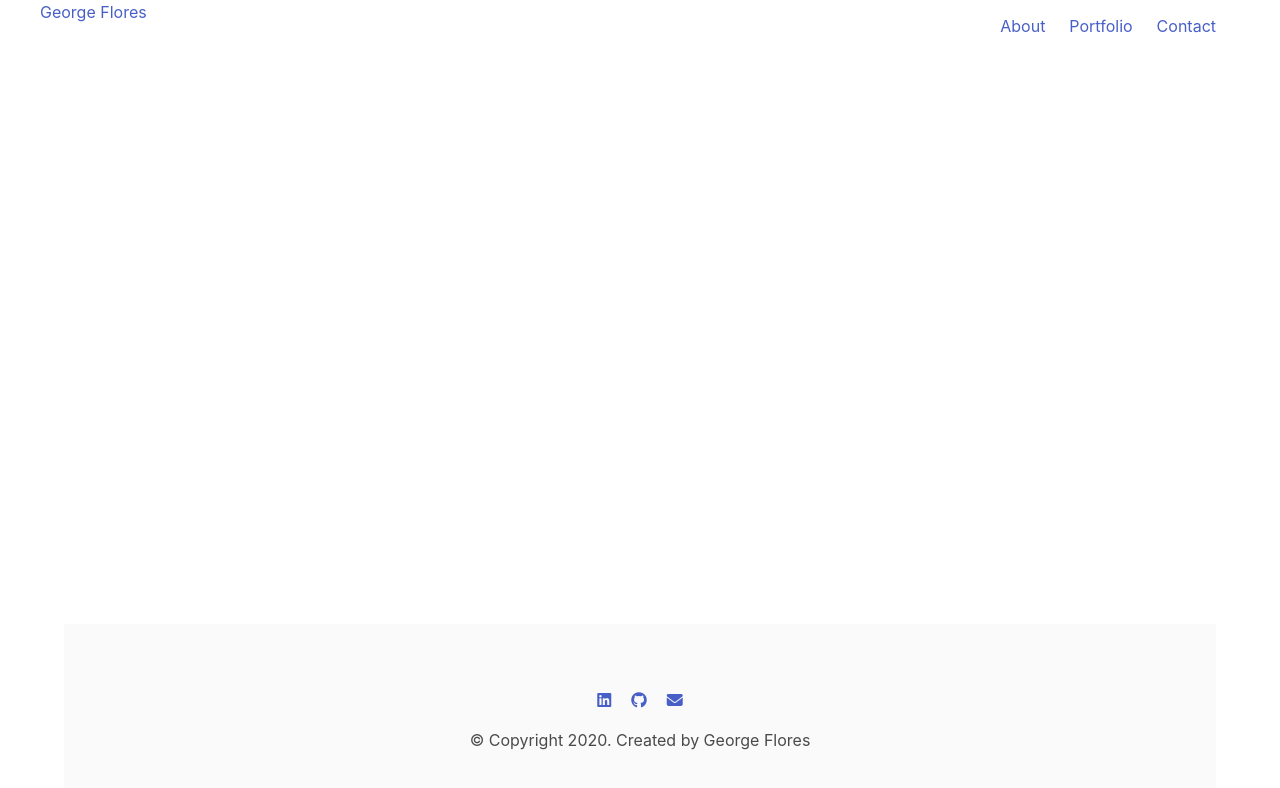
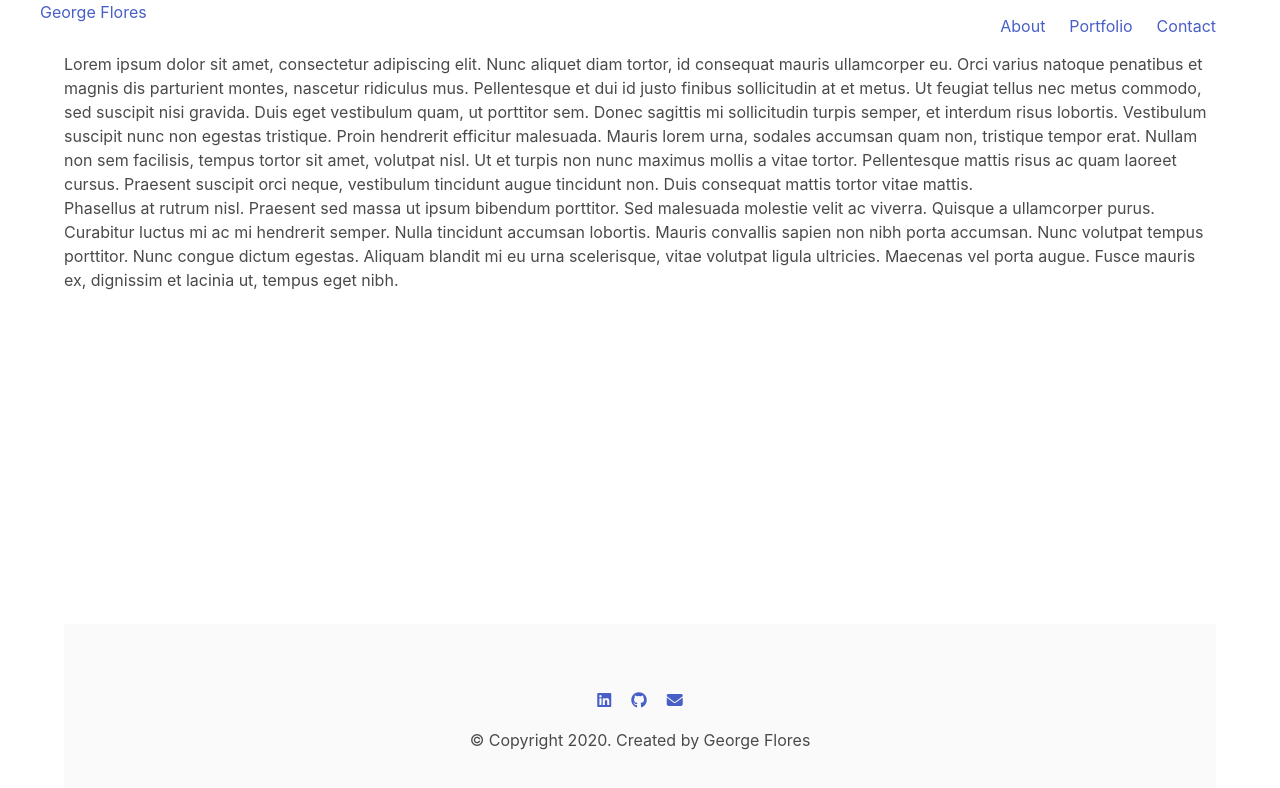
Before and after one commit to lu-gflores/react-portfolio, a React (Create React App) app: page / in a window 1280 px wide. Shown: the top 788 px of the page. Built offline with nearby package versions, Linux system fonts and the light colour scheme.

Commit message:
added about page and fixed links for navbar

```diff
--- a/src/App.js
+++ b/src/App.js
@@ -2,6 +2,7 @@ import React from 'react';
 import { BrowserRouter as Router, Route } from 'react-router-dom'
 import NavBar from './components/NavBar'
 import Wrapper from './components/Wrapper'
+import About from './pages/About'
 import Contact from './pages/Contact'
 import Portfolio from './pages/Portfolio'
 import 'bulma/css/bulma.css'
@@ -14,6 +15,8 @@ function App() {
       <div className="App container">
         <NavBar />
         <Wrapper>
+          <Route exact path='/' component={About} />
+          <Route exact path = '/about' component={About}/>
           <Route exact path="/contact" component={Contact} />
          <Route exact path="/portfolio" component={Portfolio} />
         </Wrapper>
--- a/src/components/NavBar.js
+++ b/src/components/NavBar.js
@@ -30,7 +30,7 @@ const NavBar = () => {
             </li>
 
             <li className='navbar-item'>
-              <Link to='/'
+              <Link to='/portfolio'
                 className={window.location.pathname === '/' || window.location.pathname === '/portfolio'
                   ? 'nav-link active' : 'nav-link'
                 }
@@ -40,7 +40,7 @@ const NavBar = () => {
 
             </li>
             <li className='navbar-item'>
-              <Link to='/'
+              <Link to='/contact'
                 className={window.location.pathname === '/' || window.location.pathname === '/contact'
                   ? 'nav-link active' : 'nav-link'
                 }
--- /dev/null
+++ b/src/pages/About.js
@@ -0,0 +1,34 @@
+import React from "react";
+
+
+function About() {
+    return (
+        <div>
+
+                        <p>
+                            Lorem ipsum dolor sit amet, consectetur adipiscing elit. Nunc aliquet diam tortor, id
+                            consequat mauris ullamcorper eu. Orci varius natoque penatibus et magnis dis
+                            parturient montes, nascetur ridiculus mus. Pellentesque et dui id justo finibus
+                            sollicitudin at et metus. Ut feugiat tellus nec metus commodo, sed suscipit nisi
+                            gravida. Duis eget vestibulum quam, ut porttitor sem. Donec sagittis mi sollicitudin
+                            turpis semper, et interdum risus lobortis. Vestibulum suscipit nunc non egestas
+                            tristique. Proin hendrerit efficitur malesuada. Mauris lorem urna, sodales accumsan
+                            quam non, tristique tempor erat. Nullam non sem facilisis, tempus tortor sit amet,
+                            volutpat nisl. Ut et turpis non nunc maximus mollis a vitae tortor. Pellentesque
+                            mattis risus ac quam laoreet cursus. Praesent suscipit orci neque, vestibulum
+                            tincidunt augue tincidunt non. Duis consequat mattis tortor vitae mattis.
+            </p>
+                        <p>
+                            Phasellus at rutrum nisl. Praesent sed massa ut ipsum bibendum porttitor. Sed
+                            malesuada molestie velit ac viverra. Quisque a ullamcorper purus. Curabitur luctus mi
+                            ac mi hendrerit semper. Nulla tincidunt accumsan lobortis. Mauris convallis sapien non
+                            nibh porta accumsan. Nunc volutpat tempus porttitor. Nunc congue dictum egestas.
+                            Aliquam blandit mi eu urna scelerisque, vitae volutpat ligula ultricies. Maecenas vel
+                            porta augue. Fusce mauris ex, dignissim et lacinia ut, tempus eget nibh.
+            </p>
+        </div>
+
+    );
+}
+
+export default About;
```
